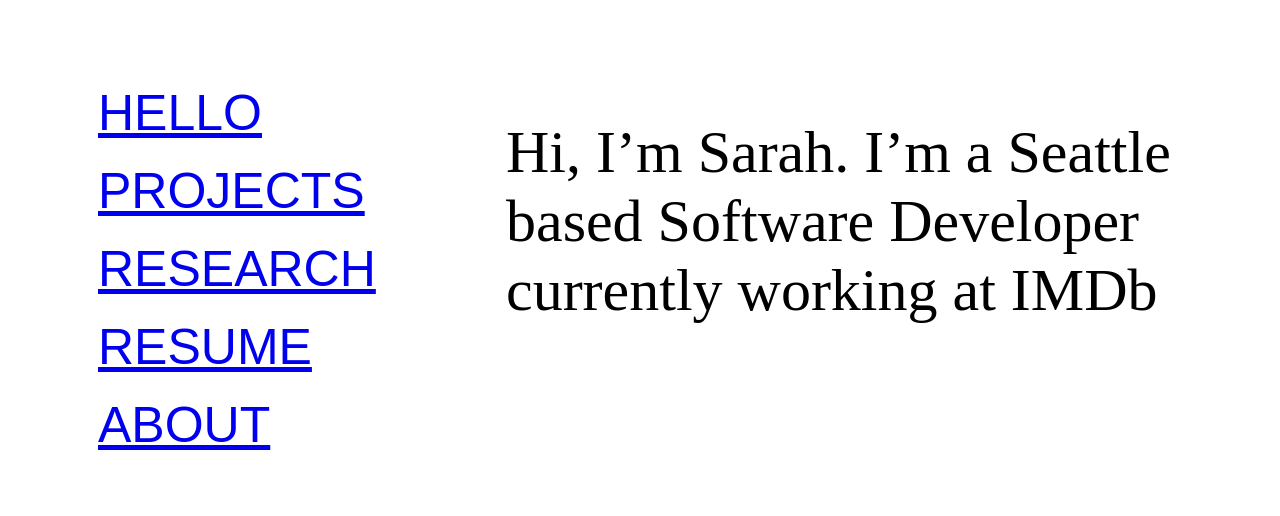
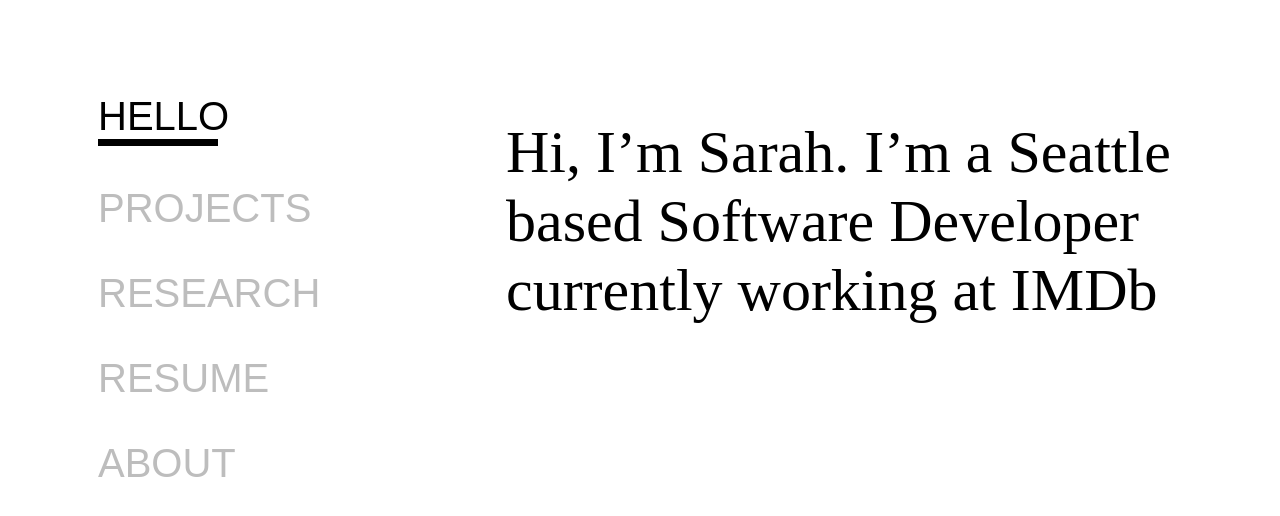
Before and after one commit to sarahf95/portfolio, a React (Create React App) app: page / in a window 1280 px wide. Shown: the top 516 px of the page. Built offline with nearby package versions, Linux system fonts and the light colour scheme.

Commit message:
format nav

```diff
--- a/src/Nav.css
+++ b/src/Nav.css
@@ -1,17 +1,39 @@
 ul {
   list-style-type: none;
   text-align: left;
+  color: #bdbdbd;
 }
 
 li {
-  padding-top: 10px;
-  padding-bottom: 10px;
-  font-size: 50px;
+  padding-top: 20px;
+  padding-bottom: 20px;
+  margin-top: 0px;
+  margin-bottom: 0px;
+  font-size: 40px;
   font-family: Arial, Helvetica, sans-serif;
+  color: #bdbdbd;
 }
 
-ul li:hover,
-ul li.active a {
+a {
+  color: #bdbdbd;
+  text-decoration: none;
+}
+
+ul a:hover {
   cursor: pointer;
-  color: gray;
+  color: black;
 }
+
+.underline {
+  background-color: black;
+  width: 120px;
+  height: 7px;
+}
+
+.active {
+  color: black;
+}
+
+.no-underline {
+  background-color: transparent;
+}
--- a/src/Nav.js
+++ b/src/Nav.js
@@ -2,21 +2,58 @@ import React, { Component } from "react";
 import { Link } from "react-router-dom";
 import resume from "./media/resume.pdf";
 import "./Nav.css";
+import { PageContent } from "./Enums";
 
 class Nav extends Component {
   render() {
+    let selected = this.props.content;
+    console.log("selected", selected);
     return (
       <div className="nav">
         <ul>
           <li>
-            <Link to={"/hello"}>HELLO</Link>
+            <Link
+              to={"/hello"}
+              className={selected === PageContent.HELLO ? "active" : ""}
+            >
+              HELLO
+              <div
+                className={
+                  selected === PageContent.HELLO ? "underline" : "no-underline"
+                }
+              />
+            </Link>
           </li>
           <li>
-            <Link to={"/projects"}>PROJECTS</Link>
+            <Link
+              to={"/projects"}
+              className={selected === PageContent.PROJECTS ? "active" : ""}
+            >
+              PROJECTS
+              <div
+                className={
+                  this.props.content === PageContent.PROJECTS
+                    ? "underline"
+                    : "no-underline"
+                }
+              />
+            </Link>
           </li>
           <li>
             {" "}
-            <Link to={"/research"}>RESEARCH</Link>
+            <Link
+              to={"/research"}
+              className={selected === PageContent.RESEARCH ? "active" : ""}
+            >
+              RESEARCH
+              <div
+                className={
+                  selected === PageContent.RESEARCH
+                    ? "underline"
+                    : "no-underline"
+                }
+              />
+            </Link>
           </li>
           <li>
             <Link to={resume} target="_blank">
@@ -24,7 +61,18 @@ class Nav extends Component {
             </Link>
           </li>
           <li>
-            <Link to={"/about"}>ABOUT</Link>
+            <Link
+              to={"/about"}
+              ABOUT
+              className={selected === PageContent.ABOUT ? "active" : ""}
+            >
+              ABOUT
+              <div
+                className={
+                  selected === PageContent.ABOUT ? "underline" : "no-underline"
+                }
+              />
+            </Link>
           </li>
         </ul>
       </div>
--- a/src/PageContainer.js
+++ b/src/PageContainer.js
@@ -8,7 +8,7 @@ class PageContainer extends Component {
     return (
       <div>
         <div className="nav-wrapper">
-          <Nav />
+          <Nav content={this.props.content} />
         </div>
         <div className="page-content-wrapper">
           <PageContent content={this.props.content} />
--- a/src/PageContent.css
+++ b/src/PageContent.css
@@ -1,4 +1,3 @@
 .page-content {
   width: 55vw;
-  vertical-align: middle;
 }
```
